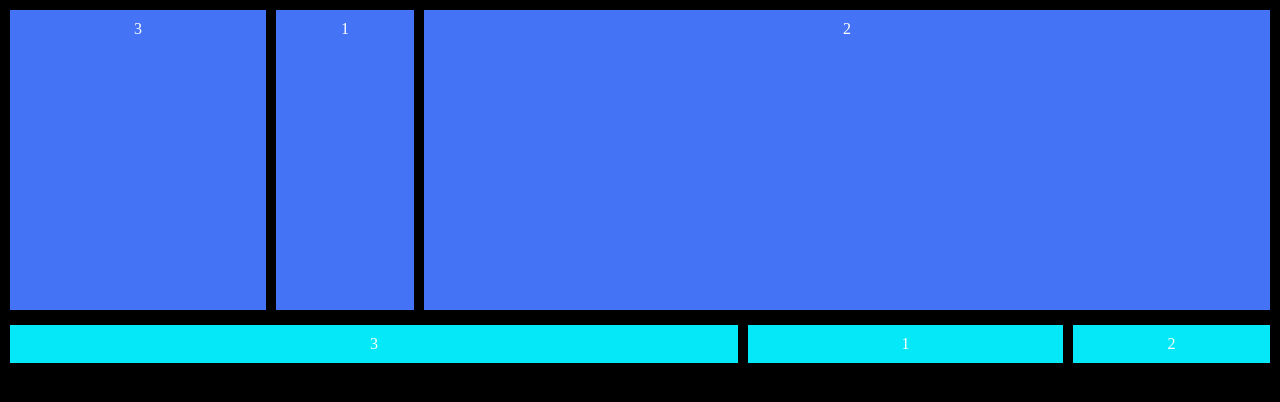
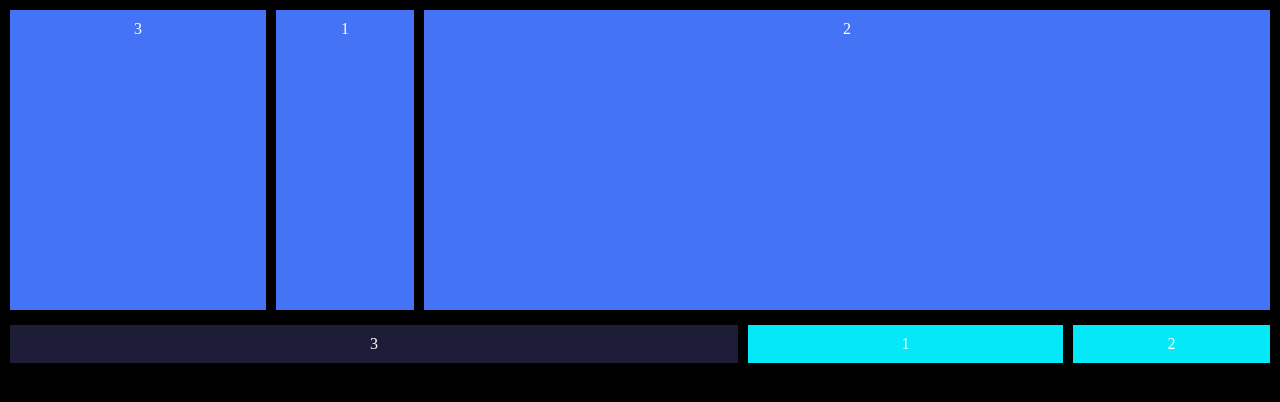
Before and after one commit to paulohenriquest/frontend-aula06, a plain HTML site: page azul.html in a window 1280 px wide. In both pictures the pointer is over the element 374 px from the left and 344 px from the top of the page. Drawn offline with Linux system fonts and the light colour scheme.

Commit message:
first atualizacao

```diff
--- a/css/azul.css
+++ b/css/azul.css
@@ -53,6 +53,10 @@ body {
     padding: 10px;
 }
 
+.gs:hover {
+    background: rgb(29, 29, 56);
+}
+
 .g4 {
     width: 60%;
 }
```
